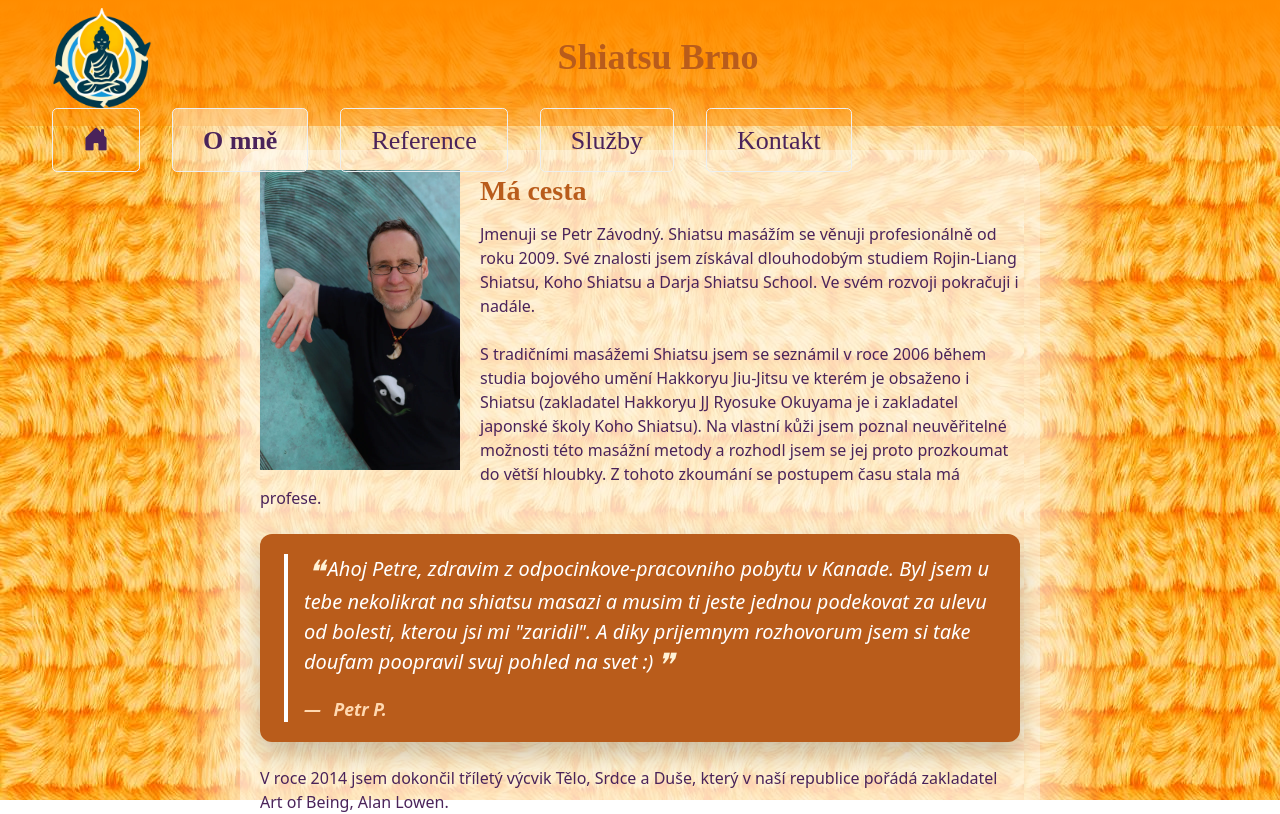
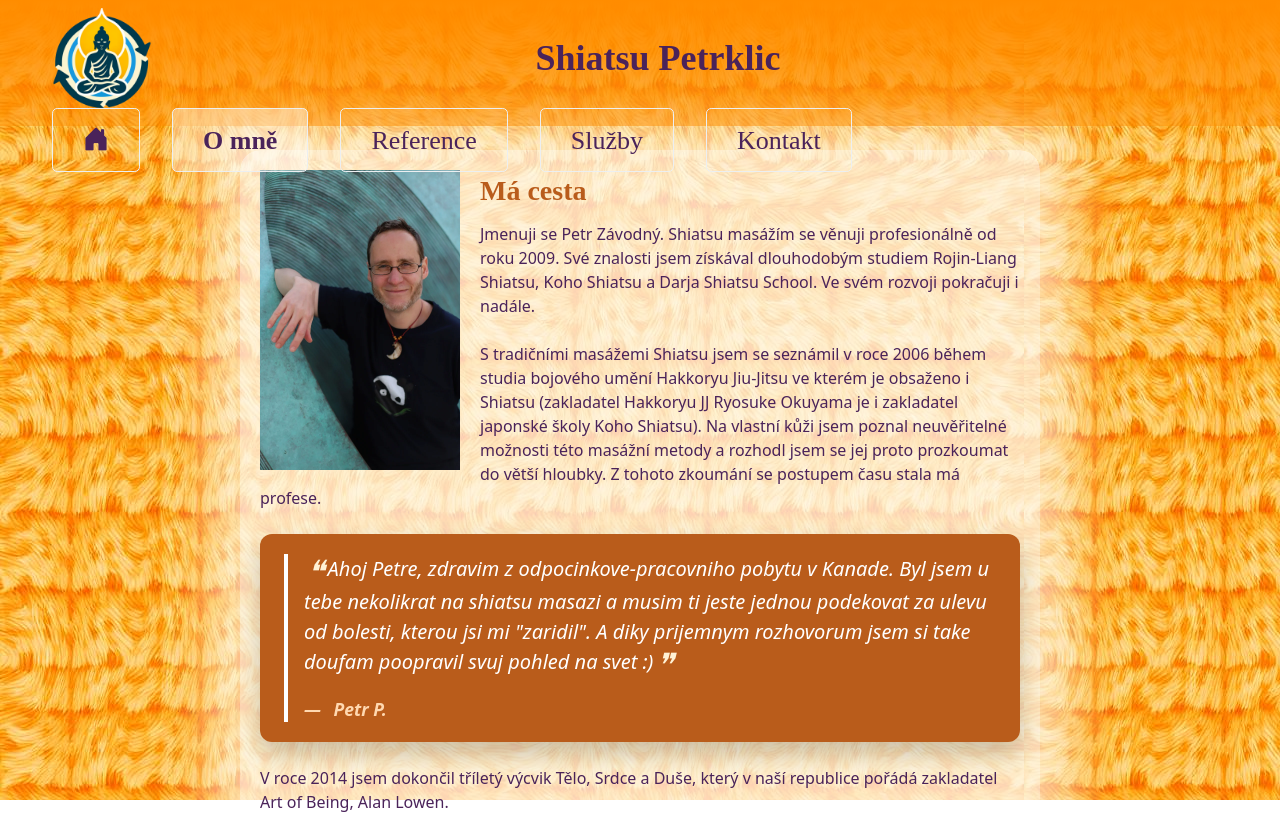
Before and after one commit to Ankhtepot/ShiatsuPetrklic, an Angular app: page /cs/about-me in a window 1280 px wide. Shown: the top 814 px of the page. Built offline with nearby package versions, Linux system fonts and the light colour scheme.

Commit message:
changed title in header

```diff
--- a/src/app/Components/header_professional/header-professional.component.html
+++ b/src/app/Components/header_professional/header-professional.component.html
@@ -29,7 +29,7 @@
           <img [src]=configuration.logoPath class="logo" alt="Logo"/>
         }
         @if (configuration.showTitle && configuration.title) {
-          <h1 class="title m-0" [ngStyle]="textColor()">{{ configuration.title }}</h1>
+          <p class="title m-0" [ngStyle]="textColor()">{{ configuration.title }}</p>
         }
       }
 
--- a/src/app/Components/header_professional/header-professional.component.scss
+++ b/src/app/Components/header_professional/header-professional.component.scss
@@ -18,9 +18,9 @@ $background-color: 255;
   .title {
     margin-left: 3.5em;
     margin-right: 2em;
-    font-family: inherit;
     font-size: 36px;
     font-weight: bolder;
+    font-family: 'Pacifico', cursive;
   }
 
   .logo {
--- a/src/app/app.component.ts
+++ b/src/app/app.component.ts
@@ -23,7 +23,7 @@ export class AppComponent {
     links: this.links(),
     showLogo: true,
     showTitle: true,
-    title: 'Shiatsu Brno',
+    title: 'Shiatsu Petrklic',
     logoPath: 'images/appIcon.png',
     dynamicShow: false,
     textColor: AppColors.textOnOrange,
```
